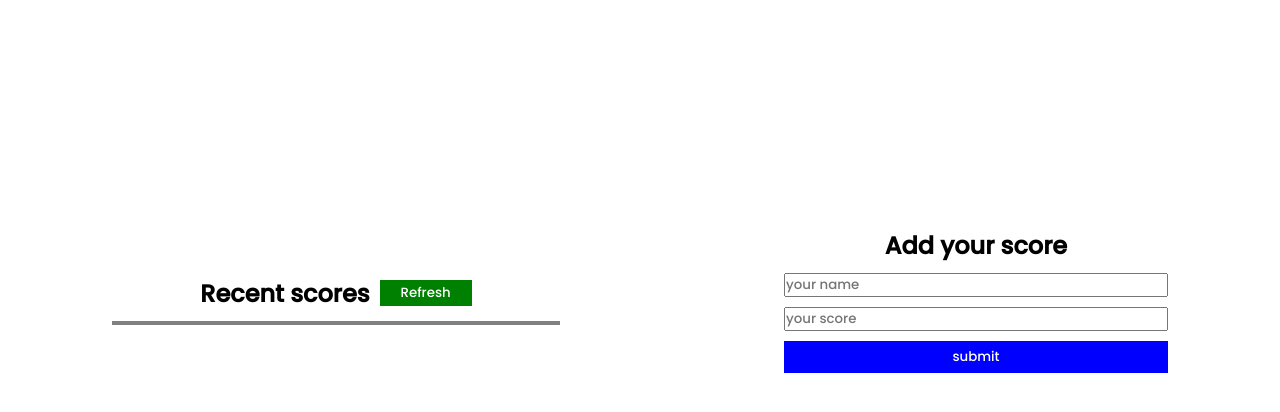
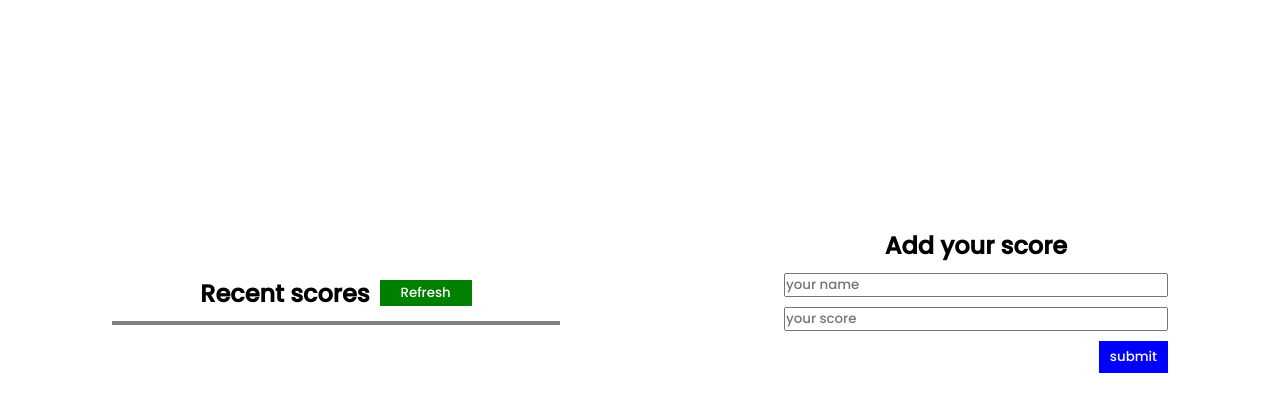
Before and after one commit to Ridwanullahi-code/Leaderboard, a website built with webpack: page src/template.html in a window 1280 px wide. Shown: the part 68-480 px from the top of the page. Built offline with nearby package versions, Linux system fonts and the light colour scheme; no server answers.

Commit message:
update readme file

```diff
--- a/css/index.css
+++ b/css/index.css
@@ -72,9 +72,14 @@ section {
   flex-direction: column;
   gap: 10px;
 }
+.btn-container {
+  width: 30vw;
+  display: flex;
+  justify-content: flex-end;
+}
 
 .submit-btn {
-  padding: 5px 0;
+  padding: 5px 10px;
   border: 1px solid blue;
   background-color: blue;
   color: white;
--- a/src/template.html
+++ b/src/template.html
@@ -26,7 +26,9 @@
             <form method="POST">
                 <input type="text" name="name" class="name" placeholder="your name">
                 <input type="text" name="score" class="score" placeholder="your score">
-                <input type="button" name="submit" class="submit-btn" value="submit">
+                <div class="btn-container">
+                    <input type="button" name="submit" class="submit-btn" value="submit">
+                </div>
             </form>
         </section>
     </main>
```
Also changed, not shown: README.md, 1 other file.
